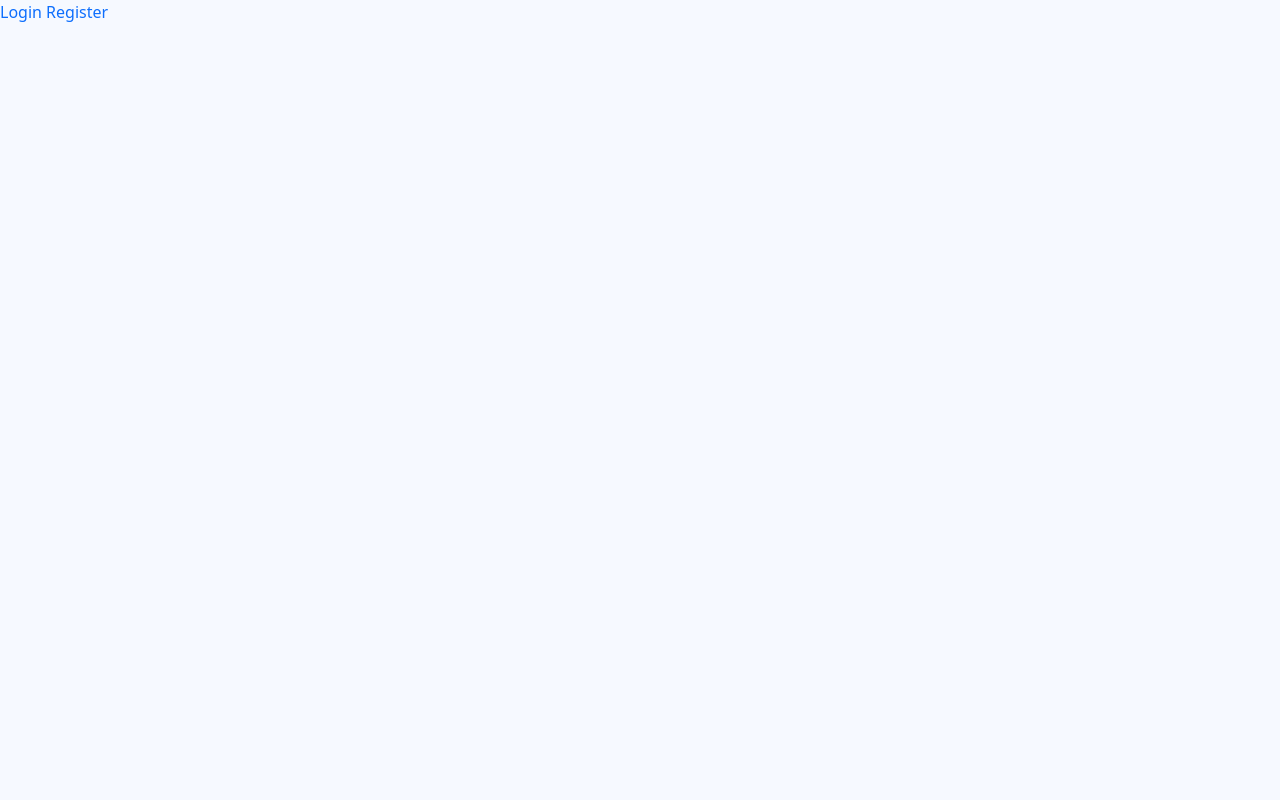
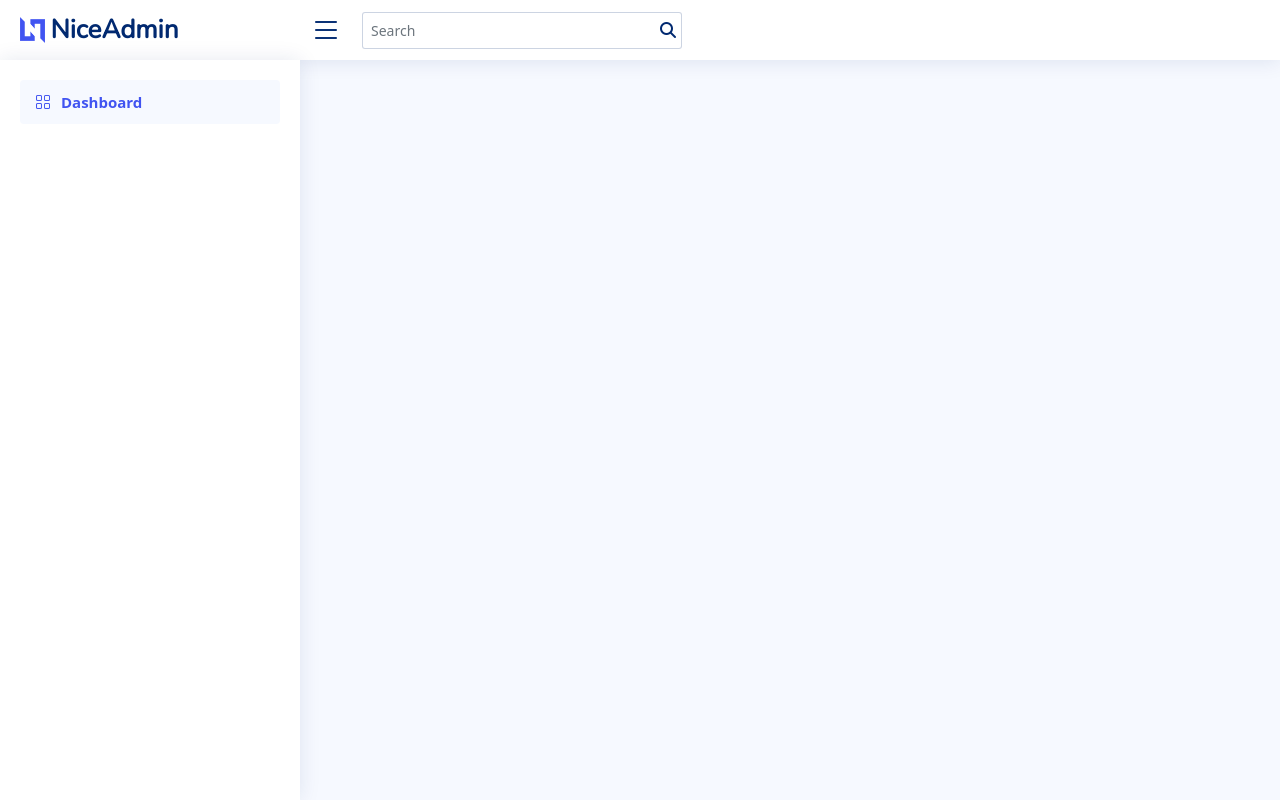
Before and after one commit to SakshiGamit/Admin-Panel, a React (Create React App) app in the folder admin-panel/: page / in a window 1280 px wide. Built offline with nearby package versions, Linux system fonts and the light colour scheme.

Commit message:
navbar added

```diff
--- a/admin-panel/public/index.html
+++ b/admin-panel/public/index.html
@@ -1,20 +1,29 @@
 <!DOCTYPE html>
 <html lang="en">
+
 <head>
   <meta charset="utf-8" />
   <meta name="viewport" content="width=device-width, initial-scale=1" />
   <meta name="theme-color" content="#000000" />
-    <meta
-      name="description"
-      content="Web site created using create-react-app"
-    />
+  <meta name="description" content="Web site created using create-react-app" />
   <link rel="manifest" href="%PUBLIC_URL%/manifest.json" />
 
-    <link href="https://cdn.jsdelivr.net/npm/bootstrap@5.1.3/dist/css/bootstrap.min.css" rel="stylesheet" integrity="sha384-1BmE4kWBq78iYhFldvKuhfTAU6auU8tT94WrHftjDbrCEXSU1oBoqyl2QvZ6jIW3" crossorigin="anonymous">
-    <script defer src="https://cdn.jsdelivr.net/npm/bootstrap@5.3.3/dist/js/bootstrap.bundle.min.js" integrity="sha384-YvpcrYf0tY3lHB60NNkmXc5s9fDVZLESaAA55NDzOxhy9GkcIdslK1eN7N6jIeHz" crossorigin="anonymous"></script>
-    <link rel="stylesheet" href="https://fonts.googleapis.com/css?family=Nunito|Poppins">
+  <link href="https://cdn.jsdelivr.net/npm/bootstrap@5.1.3/dist/css/bootstrap.min.css" rel="stylesheet"
+    integrity="sha384-1BmE4kWBq78iYhFldvKuhfTAU6auU8tT94WrHftjDbrCEXSU1oBoqyl2QvZ6jIW3" crossorigin="anonymous" />
+    <!-- bootstrap -->
+  <link rel="stylesheet" href="https://cdn.jsdelivr.net/npm/bootstrap-icons@1.5.0/font/bootstrap-icons.css" />
+  <!-- bootstrap icons -->
+  <script defer src="https://cdn.jsdelivr.net/npm/bootstrap@5.3.3/dist/js/bootstrap.bundle.min.js"
+    integrity="sha384-YvpcrYf0tY3lHB60NNkmXc5s9fDVZLESaAA55NDzOxhy9GkcIdslK1eN7N6jIeHz"
+    crossorigin="anonymous"></script>
+  <!-- bootstrap js file  -->
+  <link rel="stylesheet" href="https://fonts.googleapis.com/css?family=Nunito|Poppins" />
+  <!-- google fonts  -->
+  <link rel="stylesheet" href="https://cdnjs.cloudflare.com/ajax/libs/font-awesome/6.5.1/css/all.min.css" />
+  <!-- fontawsome  -->
   <title>React App</title>
 </head>
+
 <body>
   <noscript>You need to enable JavaScript to run this app.</noscript>
   <div id="root"></div>
--- a/admin-panel/src/App.css
+++ b/admin-panel/src/App.css
@@ -59,3 +59,110 @@
     max-width: 50%;
   }
 }
+/* navbar styling*/
+@media (min-width: 1200px){
+  .logo{
+    width: 280px;
+  }
+}
+.toggle-sidebar-btn{
+  font-size: 32px;
+  padding-left: 10px;
+  cursor: pointer;
+  color: #012970;
+}
+.header{
+  transition: all 0.5s;
+  z-index: 997;
+  height: 60px;
+  box-shadow: 0px 2px 20px rgba(1, 41, 112, 0.1);
+  background-color: #fff;
+  padding-left: 20px;
+}
+.header .search-form{
+  width: 100%;
+}
+.header .search-bar{
+  min-width: 360px;
+  padding: 0 20px;
+}
+.header .search-form input{
+  font-size: 14px;
+  color: #012970;
+  border: 1px solid rgba(1, 41, 112, 0.2);
+  padding: 7px 38px 7px 8px;
+  border-radius: 3px;
+  transition: 0.3s;
+  width: 100%;
+}
+.header .search-form button{
+  border: 0;
+  padding: 0;
+  margin-left: -30px;
+  background: none;
+  color: #012970;
+}
+@media (max-width: 1199px){
+  .header .search-bar{
+    position: fixed;
+    top: 50px;
+    left: 0;
+    right: 0;
+    padding: 20px;
+    box-shadow: 0px 0px 15px 0px rgba(1, 41, 112, 0.1);
+    background: white;
+    z-index: 9999;
+    transition: 0.3s;
+    visibility: hidden;
+    opacity: 0;
+  }
+}
+.sidebar{
+  position: fixed;
+  top: 60px;
+  left: 0;
+  bottom: 0;
+  width: 300px;
+  z-index: 996;
+  transition: all 0.3s;
+  padding: 20px;
+  overflow-y:auto ;
+  scrollbar-width: thin;
+  scrollbar-color: #aab7cf transparent;
+  box-shadow: 0px 0px 20px rgba(1, 41, 112, 0.1);
+  background-color: #fff;
+}
+@media (max-width: 1199px){
+  .sidebar{
+    left: 0;
+  }
+}
+/* @media (max-width: 1199px){
+  .sidebar{
+    left: -300px;
+  }
+} */
+.sidebar-nav{
+  padding: 0;
+  margin: 0;
+  list-style: none;
+}
+.nav-item{
+  margin-bottom: 5px;
+}
+.sidebar-nav .nav-link{
+  display: flex;
+  align-items: center;
+  font-size: 15px;
+  font-weight: 600;
+  color: #4154f1;
+  transition: 0.3s;
+  background: #f6f9ff;
+  padding: 10px 15px;
+  border-radius: 4px;
+}
+.sidebar-nav .nav-link i{
+  font-size: 16px;
+  margin-right: 10px;
+  color: #4154f1;
+}
--- a/admin-panel/src/component/Error-404.jsx
+++ b/admin-panel/src/component/Error-404.jsx
@@ -1,5 +1,6 @@
 import React from "react";
-import notFound from "../images/not-found.svg"
+import notFound from "../images/not-found.svg";
+import { NavLink } from "react-router-dom";
 
 const Error = ()=>{
     return (
@@ -8,9 +9,9 @@
                 <section className="section error_404 py-4 min-vh-100 d-flex flex-column align-items-center justify-content-center">
                 <h1>404</h1>
                 <h2>The page you are looking for doesn't exist.</h2>
-                <a href="/">
+                <NavLink to = "/">
                     <button className="btn">Back to Home</button>
-                </a>
+                </NavLink>
                 <img src={notFound} className="py-4 img-fluid" alt="Page Not Found" />
                 <div className="credits">
                 Designed by
--- a/admin-panel/src/component/Login.js
+++ b/admin-panel/src/component/Login.js
@@ -1,4 +1,5 @@
 import React from "react";
+import { Link } from "react-router-dom";
 
 const Login = () => {
   return (
@@ -80,7 +81,7 @@
                     <div className="col-12">
                       <p className="small mb-0">
                         Don't have account?
-                        <a href="/register"> Create an account</a>
+                        <Link to="/register" > Create an account</Link>
                       </p>
                     </div>
                   </form>
--- a/admin-panel/src/component/Navbar.js
+++ b/admin-panel/src/component/Navbar.js
@@ -4,8 +4,56 @@
 const Navbar = () => {
   return (
     <>
-      <NavLink to="/login"> Login </NavLink>
-      <NavLink to="/register"> Register </NavLink>
+      <header
+        id="header"
+        className="header fixed_top d-flex align-items-center"
+      >
+        <div className="d-flex align-items-center justify-content-between">
+          <a
+            href="admin-panel\public\index.html"
+            className="logo d-flex align-items-center"
+          >
+            <figure className="m-0">
+              <img src={require("../images/logo.png")} alt="logo"></img>
+            </figure>
+            <span className="d-none d-lg-block">NiceAdmin</span>
+          </a>
+          {/* <i class="fa-solid fa-bars toggle-sidebar-btn"></i> */}
+          <i class="bi bi-list toggle-sidebar-btn"></i>
+          {/* chsgyfvasvtygsdibdgbsgcbsagcdvsctfcsrstrsdcrsctysvdctvdbhbacbdhcbhasc */}
+        </div>
+        {/* logo ends */}
+        <div className="search-bar">
+          <form className="search-form d-flex align-items-center">
+            <input
+              class="form-control me-2"
+              type="search"
+              placeholder="Search"
+              aria-label="Search"
+            ></input>
+            <button type="submit" title="Search">
+            <i class="fa-solid fa-magnifying-glass"></i>
+              {/* <i class="bi bi-search">Search</i> */}
+              {/* chsgyfvasvtygsdibdgbsgcbsagcdvsctfcsrstrsdcrsctysvdctvdbhbacbdhcbhasc */}
+            </button>
+          </form>
+        </div>
+        {/* search ends */}
+
+      </header>
+
+      <aside id="sidebar" className="sidebar">
+        <ul className="sidebar-nav" id="sidebar-nav">
+          <li className="nav-item">
+            <a className="nav-link" href="/">
+            <i class="bi bi-grid"></i>
+              <span>Dashboard</span>
+            </a>
+          </li>
+        </ul>
+      </aside>
+      {/* <NavLink to="/login"> Login </NavLink>
+      <NavLink to="/register"> Register </NavLink> */}
     </>
   );
 };
--- a/admin-panel/src/component/Register.js
+++ b/admin-panel/src/component/Register.js
@@ -1,4 +1,5 @@
 import React from "react";
+import { Link } from "react-router-dom";
 
 const Register = () => {
   return (
@@ -89,7 +90,7 @@
                           className="form-check-label"
                           htmlFor="acceptTerms"
                         >
-                         I agree and accept the <a href="index.html">terms and conditions</a>
+                          I agree and accept the <a href="index.html">terms and conditions</a>
                         </label>
                       </div>
                     </div>
@@ -101,7 +102,7 @@
                     <div className="col-12">
                       <p className="small mb-0">
                         Already have an account?
-                        <a href="/login"> Login</a>
+                        <Link to="/login"> Login</Link>
                       </p>
                     </div>
                   </form>
```
Also changed, not shown: admin-panel/src/images/grid.svg (added), 1 other file (tests, documents, lock files or other folders). Lines whose indentation alone changed are shown as unchanged.
